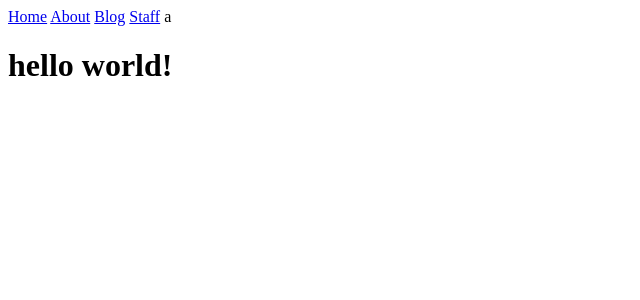
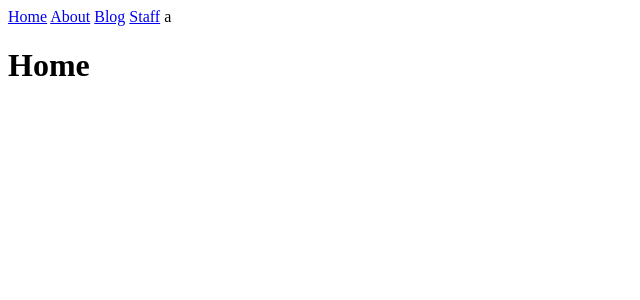
Before and after one commit to hankdeaton/jekyll-tutorial, a Jekyll site: the page built from index.html, in a window 1280 px wide. Shown: the top 300 px of the page, without its empty margins (0-640 px from the left). Built offline with Jekyll 4.4.1, drawn with Linux system fonts in a browser that asks for light colours.

Commit message:
Update index.html
Use front text

```diff
--- a/index.html
+++ b/index.html
@@ -2,4 +2,4 @@
 title: Home
 ---
 
-<h1>{{ "Hello World!" | downcase }}</h1>
+<h1>{{ page.title }}</h1>
```
